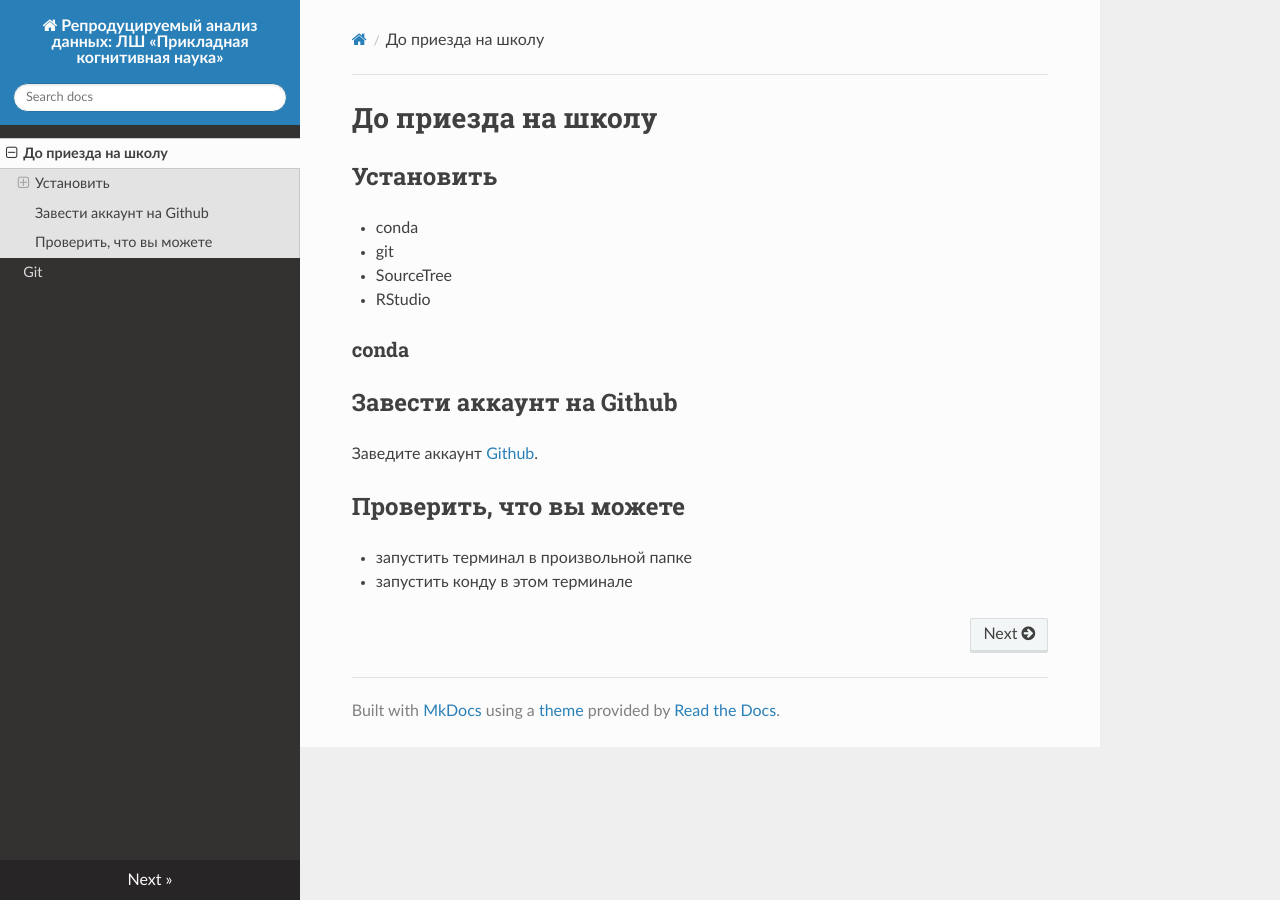
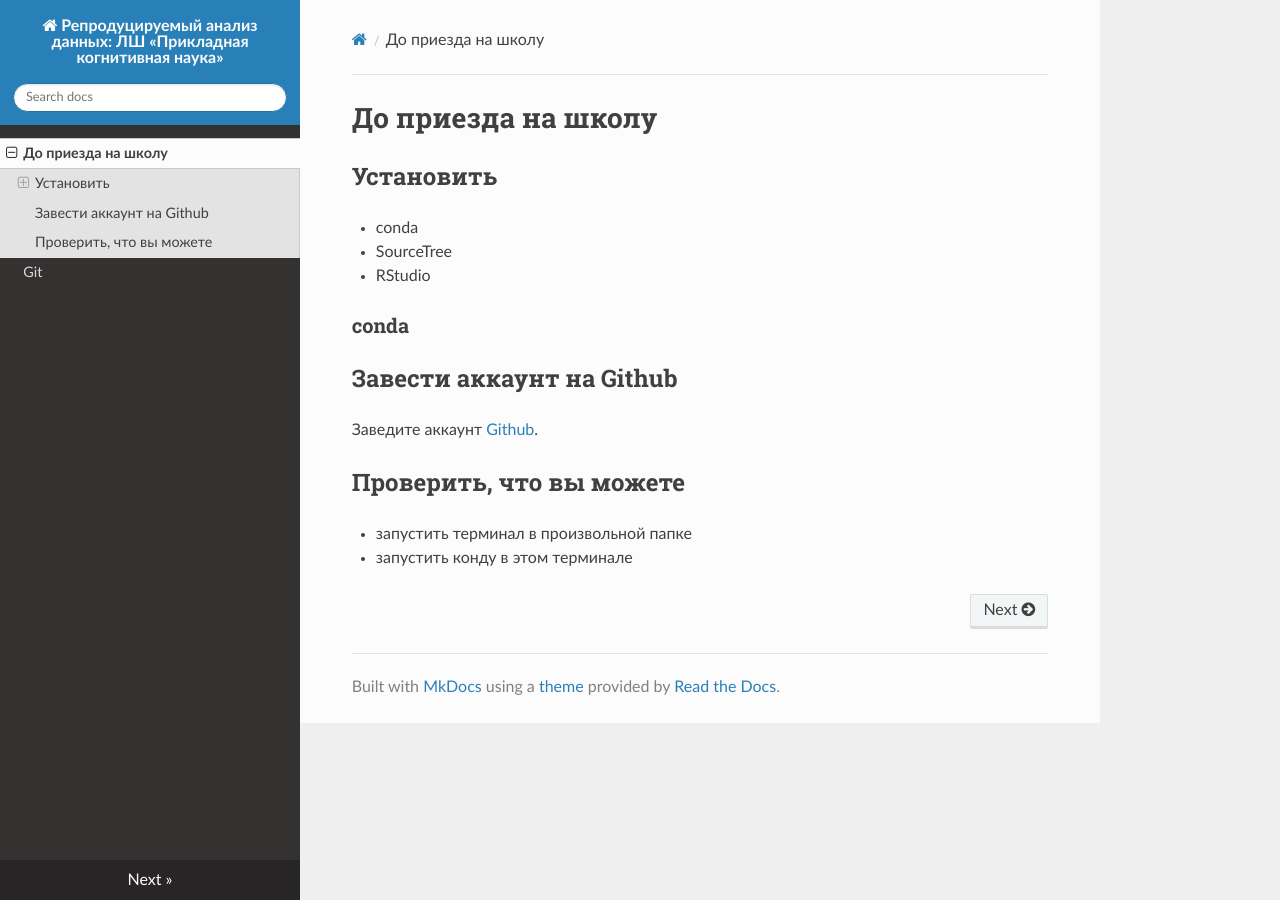
Before and after one commit to kalenkovich/reproducible-data-analysis, an MkDocs documentation site: the page built from website/docs/0_before-coming.md, in a window 1280 px wide. Built offline with MkDocs 1.6.1, drawn with Linux system fonts in a browser that asks for light colours; nearby versions of some CDN libraries.

Commit message:
remove git from required software
We will be using SourceTree which has git built in.

```diff
--- a/website/docs/0_before-coming.md
+++ b/website/docs/0_before-coming.md
@@ -3,7 +3,6 @@
 ## Установить
 
 * conda
-* git
 * SourceTree
 * RStudio
 
```
